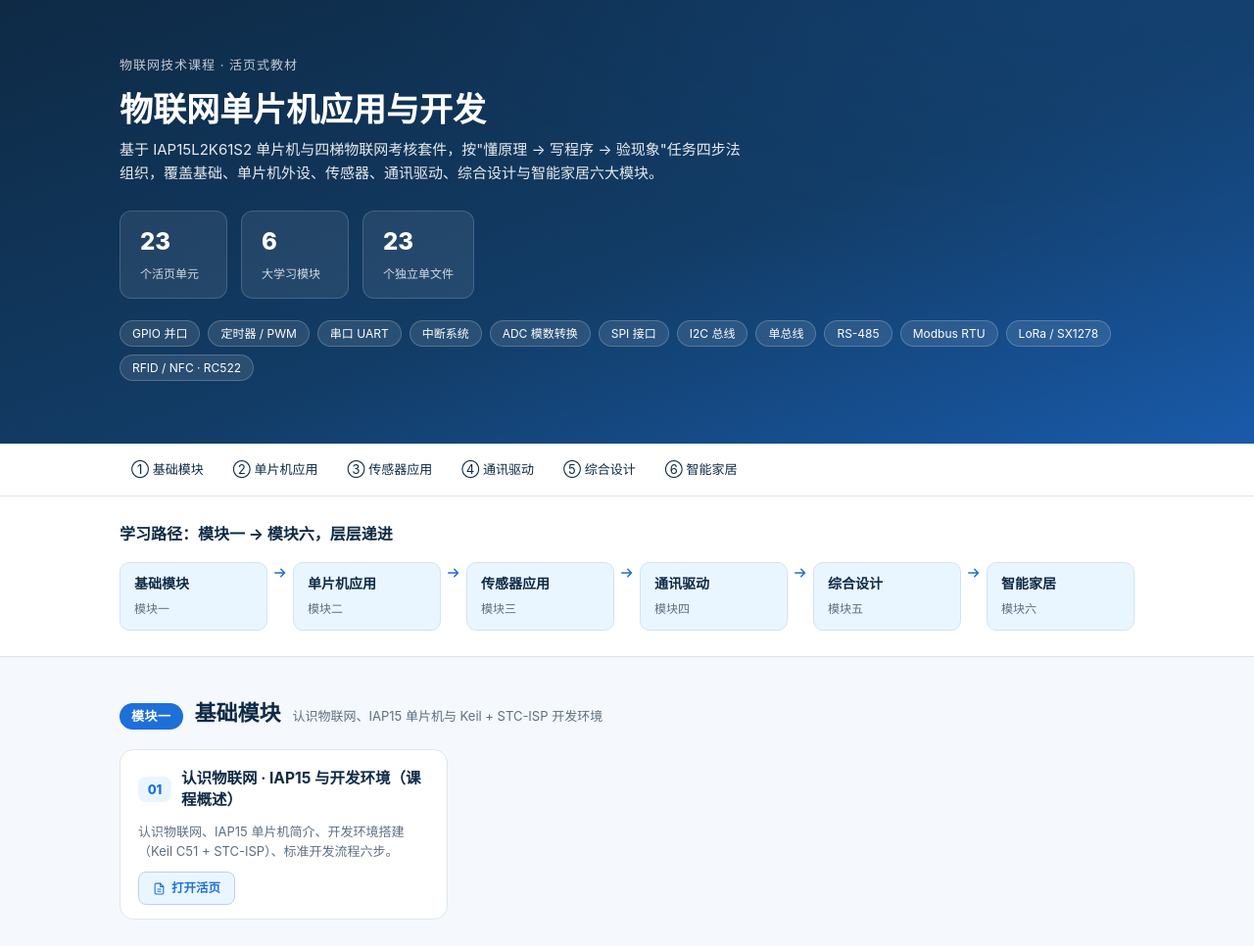
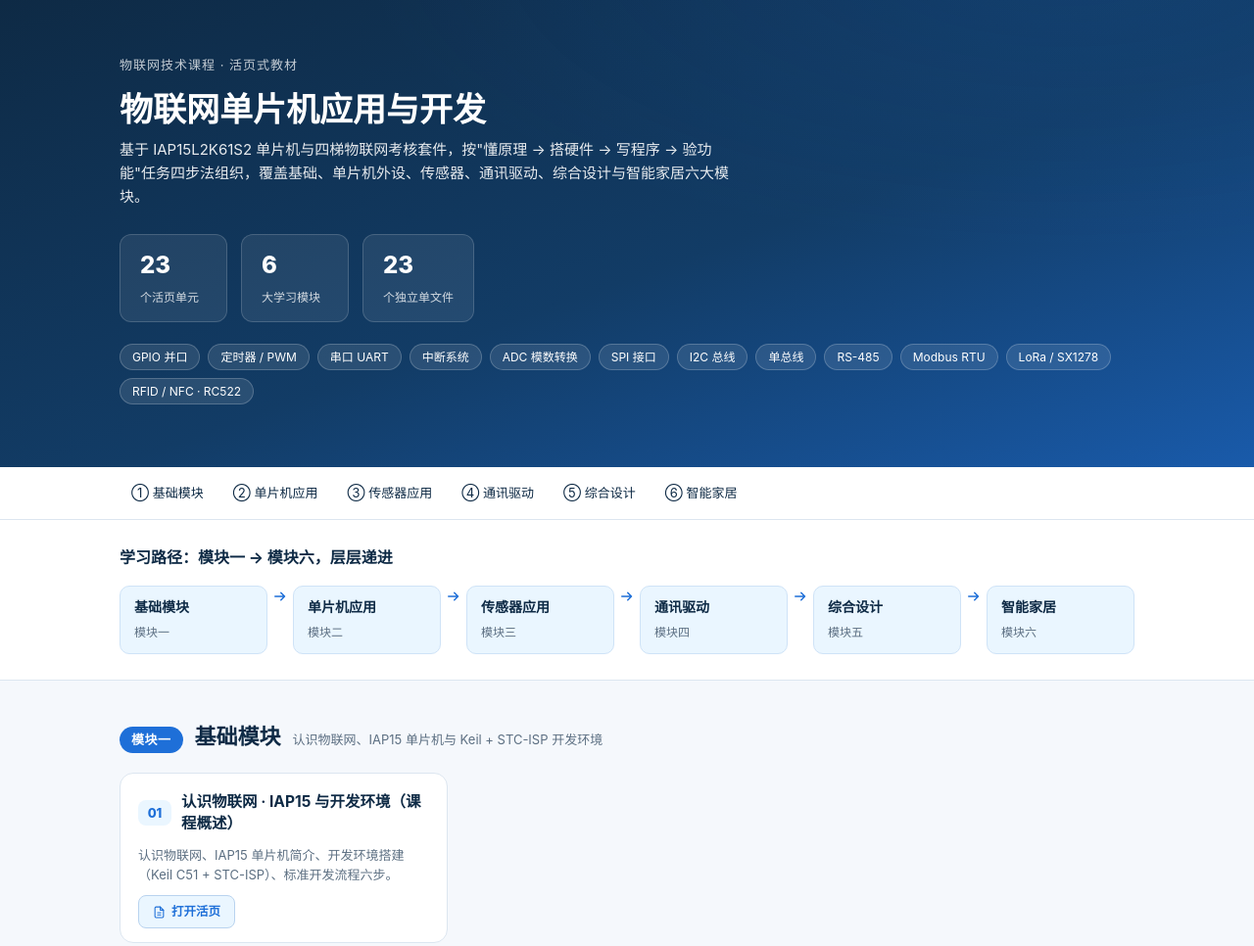
Before and after one commit to DDHNCS/IAP15ebook, a plain HTML site: page index.html in a window 1280 px wide. Shown: the top 966 px of the page at 98% size. Drawn offline with Linux system fonts and the light colour scheme.

Commit message:
Add files via upload

```diff
--- a/index.html
+++ b/index.html
@@ -127,7 +127,7 @@
   <div class="wrap">
     <div class="crumb">物联网技术课程 · 活页式教材</div>
     <h1>物联网单片机应用与开发</h1>
-    <p class="sub">基于 IAP15L2K61S2 单片机与四梯物联网考核套件，按"懂原理 → 写程序 → 验现象"任务四步法组织，覆盖基础、单片机外设、传感器、通讯驱动、综合设计与智能家居六大模块。</p>
+    <p class="sub">基于 IAP15L2K61S2 单片机与四梯物联网考核套件，按"懂原理 → 搭硬件 → 写程序 → 验功能"任务四步法组织，覆盖基础、单片机外设、传感器、通讯驱动、综合设计与智能家居六大模块。</p>
     <div class="stats">
       <div class="stat"><b>23</b><span>个活页单元</span></div>
       <div class="stat"><b>6</b><span>大学习模块</span></div>
```
